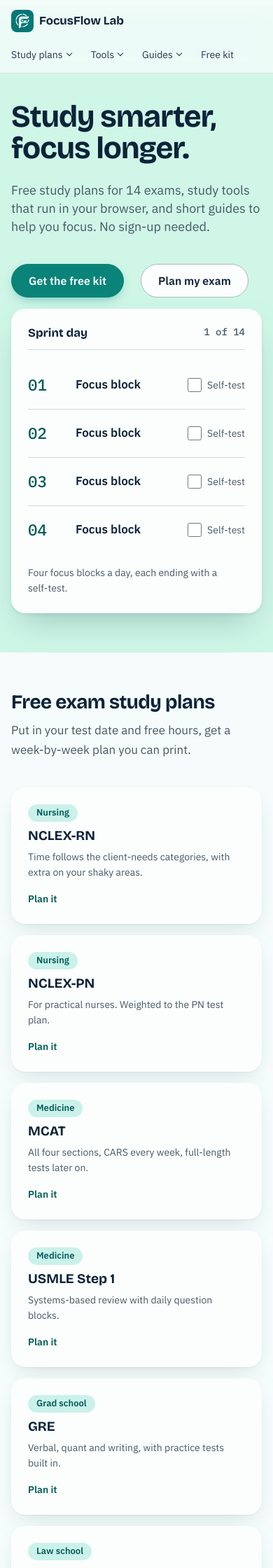
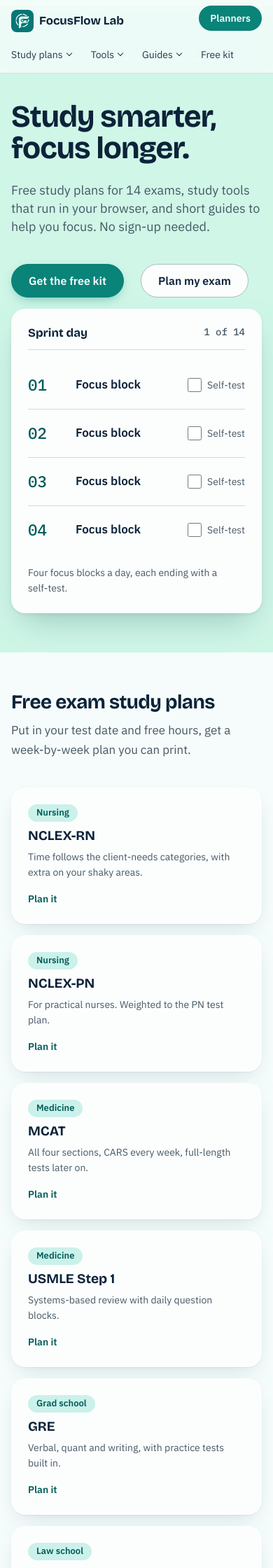
Before and after one commit to focusflowlab/focusflowlab.github.io, a Jekyll site: the page index.html, which Jekyll copies as it is, in a window 390 px wide. Shown: the top 2240 px of the page at 70% size. Built offline with Jekyll 4.4.1, drawn with Linux system fonts in a browser that asks for light colours.

Commit message:
Mobile header: show Planners pill in the logo row
Co-Authored-By: Claude Sonnet 5.5 <noreply@anthropic.com>

```diff
--- a/assets/site.css
+++ b/assets/site.css
@@ -553,7 +553,9 @@ label.btn { margin: 0; display: inline-flex; }
   .masthead nav { justify-content: space-between; gap: 0; }
   .masthead nav .nav-trigger, .masthead nav .nav-link { padding: 0 var(--space-xs); }
   .masthead nav .nav-item:first-child .nav-trigger { margin-left: calc(var(--space-xs) * -1); }
-  .masthead nav .nav-cta { display: none; }
+  /* Planners pill sits in the logo row, top right; nav is a separate scrolling row so the layout is unchanged */
+  .site-head .masthead { position: relative; }
+  .masthead nav a.nav-cta { position: absolute; top: var(--space-xs); right: var(--gutter); min-height: 36px; padding: 0 var(--space-md); font-size: var(--text-sm); }
 }
 /* The header bar keeps the page gutter (an older .masthead rule reset it) */
 .site-head .container.masthead { padding-inline: var(--gutter); }
```
